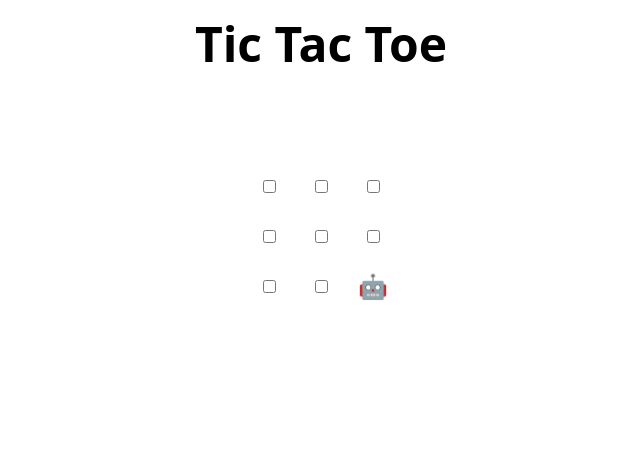
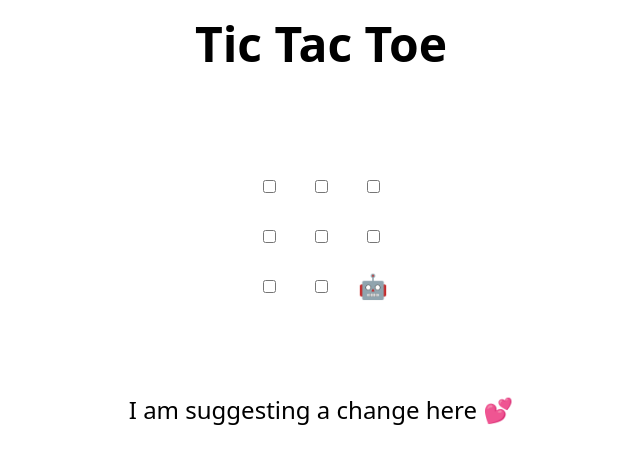
Before and after one commit to ayudia-w/skills-review-pull-requests, a plain HTML site: page index.html in a window 1280 px wide. Shown: the whole page, without its empty margins (319-959 px from the left). Drawn offline with Linux system fonts and the light colour scheme.

Commit message:
Update index.html
hehehe

```diff
--- a/index.html
+++ b/index.html
@@ -48,7 +48,7 @@
 </table>
 
 <h2 hidden>Game over, refresh to play again 🧑‍💻 🤖!</h2>
-
+I am suggesting a change here 💕
 <script>
   // Initialization
   const boxes = Array.from(document.querySelectorAll("td"));
```
